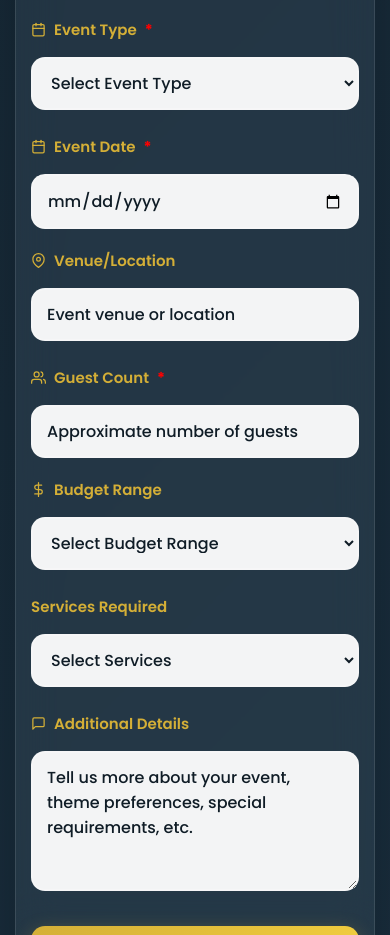
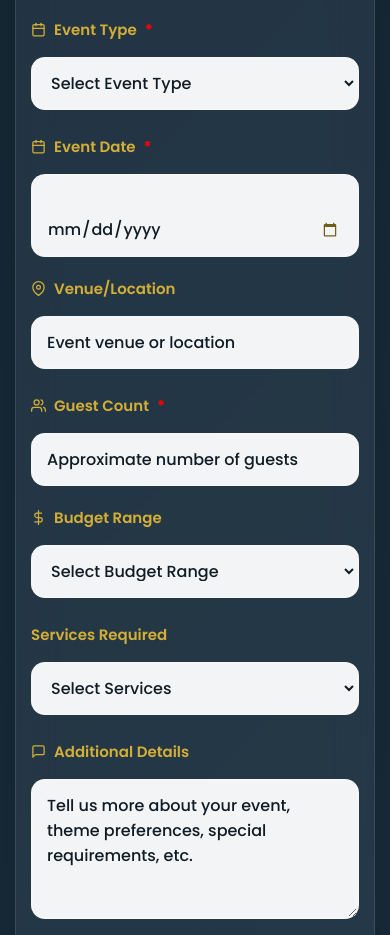
Before and after one commit to charmenarnext/charmenar_next, a React (Create React App) app in the folder frontend/: page /charmenar_next/events in a window 390 px wide. Shown: the part 4980-5915 px from the top of the page. Built offline with nearby package versions, Linux system fonts and the light colour scheme.

Commit message:
date pace holder

```diff
--- a/frontend/src/pages/Catering.css
+++ b/frontend/src/pages/Catering.css
@@ -539,3 +539,45 @@
     padding: 12px 14px !important;
   }
 }
+
+/* ===== DATE INPUT FIX FOR MOBILE ===== */
+@media (max-width: 768px) {
+  /* Fix date input background and styling */
+  input[type="date"] {
+    background: rgba(255, 255, 255, 0.95) !important;
+    color: #0f1c26 !important;
+    -webkit-appearance: none !important;
+    -moz-appearance: none !important;
+    appearance: none !important;
+  }
+
+  /* Style the date picker icon */
+  input[type="date"]::-webkit-calendar-picker-indicator {
+    filter: invert(0.3) sepia(1) hue-rotate(10deg) saturate(3);
+    cursor: pointer;
+    padding: 5px;
+  }
+
+  /* Ensure placeholder text is visible */
+  input[type="date"]:invalid {
+    color: rgba(15, 28, 38, 0.5) !important;
+  }
+
+  /* Fix for empty date fields */
+  input[type="date"]::before {
+    content: attr(placeholder);
+    color: rgba(15, 28, 38, 0.5);
+    display: block;
+    padding: 14px 16px;
+  }
+
+  input[type="date"]:focus::before,
+  input[type="date"]:valid::before {
+    display: none;
+  }
+
+  /* Fix form group containing date inputs */
+  .form-group:has(input[type="date"]) {
+    position: relative;
+  }
+}
--- a/frontend/src/pages/Catering.js
+++ b/frontend/src/pages/Catering.js
@@ -252,6 +252,8 @@ const Catering = () => {
                     onChange={handleChange}
                     required
                     disabled={loading}
+                    min={new Date().toISOString().split('T')[0]}
+                    aria-label="Event Date"
                   />
                 </div>
 
--- a/frontend/src/pages/Events.css
+++ b/frontend/src/pages/Events.css
@@ -545,3 +545,45 @@
     padding: 12px 14px !important;
   }
 }
+
+/* ===== DATE INPUT FIX FOR MOBILE ===== */
+@media (max-width: 768px) {
+  /* Fix date input background and styling */
+  input[type="date"] {
+    background: rgba(255, 255, 255, 0.95) !important;
+    color: #0f1c26 !important;
+    -webkit-appearance: none !important;
+    -moz-appearance: none !important;
+    appearance: none !important;
+  }
+
+  /* Style the date picker icon */
+  input[type="date"]::-webkit-calendar-picker-indicator {
+    filter: invert(0.3) sepia(1) hue-rotate(10deg) saturate(3);
+    cursor: pointer;
+    padding: 5px;
+  }
+
+  /* Ensure placeholder text is visible */
+  input[type="date"]:invalid {
+    color: rgba(15, 28, 38, 0.5) !important;
+  }
+
+  /* Fix for empty date fields */
+  input[type="date"]::before {
+    content: attr(placeholder);
+    color: rgba(15, 28, 38, 0.5);
+    display: block;
+    padding: 14px 16px;
+  }
+
+  input[type="date"]:focus::before,
+  input[type="date"]:valid::before {
+    display: none;
+  }
+
+  /* Fix form group containing date inputs */
+  .form-group:has(input[type="date"]) {
+    position: relative;
+  }
+}
```
